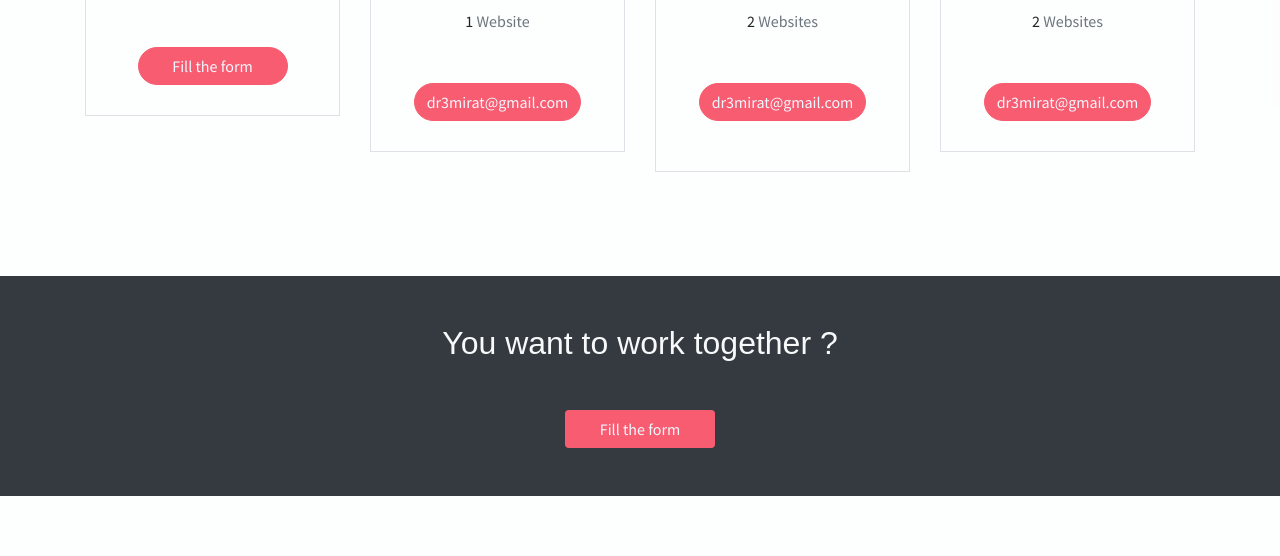
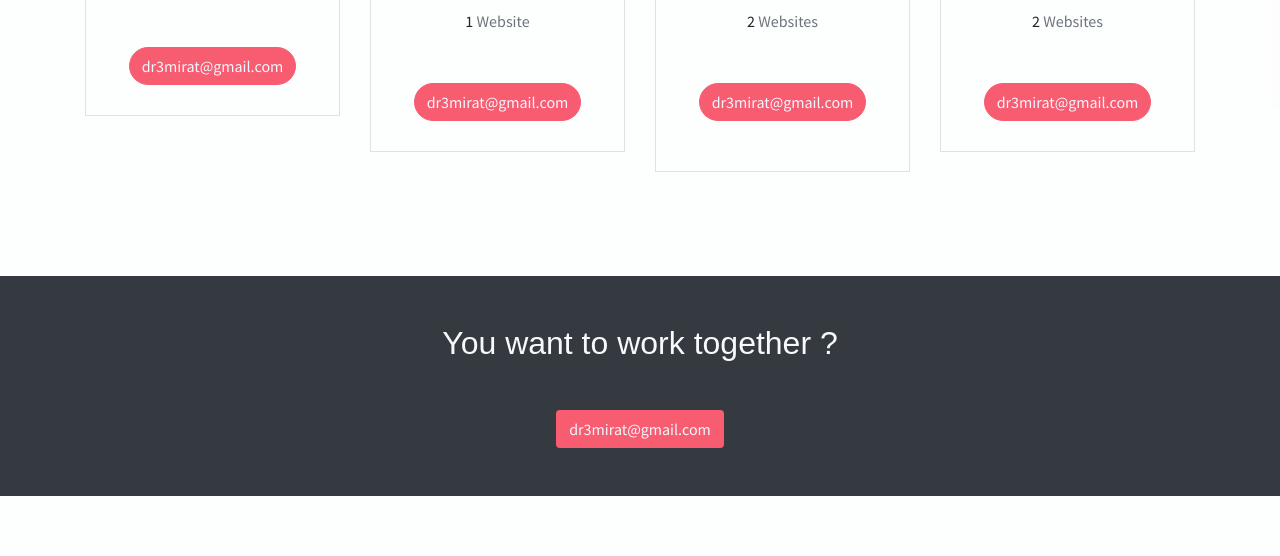
Before and after one commit to omarbenmabrouk111/My-portfolio, a website: page index.html in a window 1280 px wide. Shown: the part 3956-4512 px from the top of the page. Drawn offline with Linux system fonts and the light colour scheme; some packages are replaced by stand-ins of ours.

Commit message:
Update index.html

```diff
--- a/index.html
+++ b/index.html
@@ -386,7 +386,7 @@
                             <li class="list-item">2 <span class="text-muted">Video edits</span></li>
                             <li class="list-item">3 <span class="text-muted">Carousel posts</span></li>
                         </ul>
-                        <button class="btn btn-primary btn-rounded w-lg"><a href="#contact" style="color: aliceblue;">Fill the form</a></button>
+                        <button class="btn btn-primary btn-rounded w-lg"><a href="mailto:dr3mirat@gmail.com" style="color: aliceblue;">dr3mirat@gmail.com</a></button>
                     </div>
                 </div>
                 <div class="col-md-6 col-lg-3">
@@ -449,7 +449,7 @@
     <section class="section bg-dark py-5">
         <div class="container text-center">
             <h2 class="text-light mb-5 font-weight-normal">You want to work together ? </h2>
-            <button class="btn bg-primary w-lg" ><a href="#contact" style="color: aliceblue;">Fill the form</a></button>
+            <button class="btn bg-primary w-lg" ><a href="mailto:dr3mirat@gmail.com" style="color: aliceblue;">dr3mirat@gmail.com</a></button>
         </div>
     </section>
     <!--portfolio section-->
```
